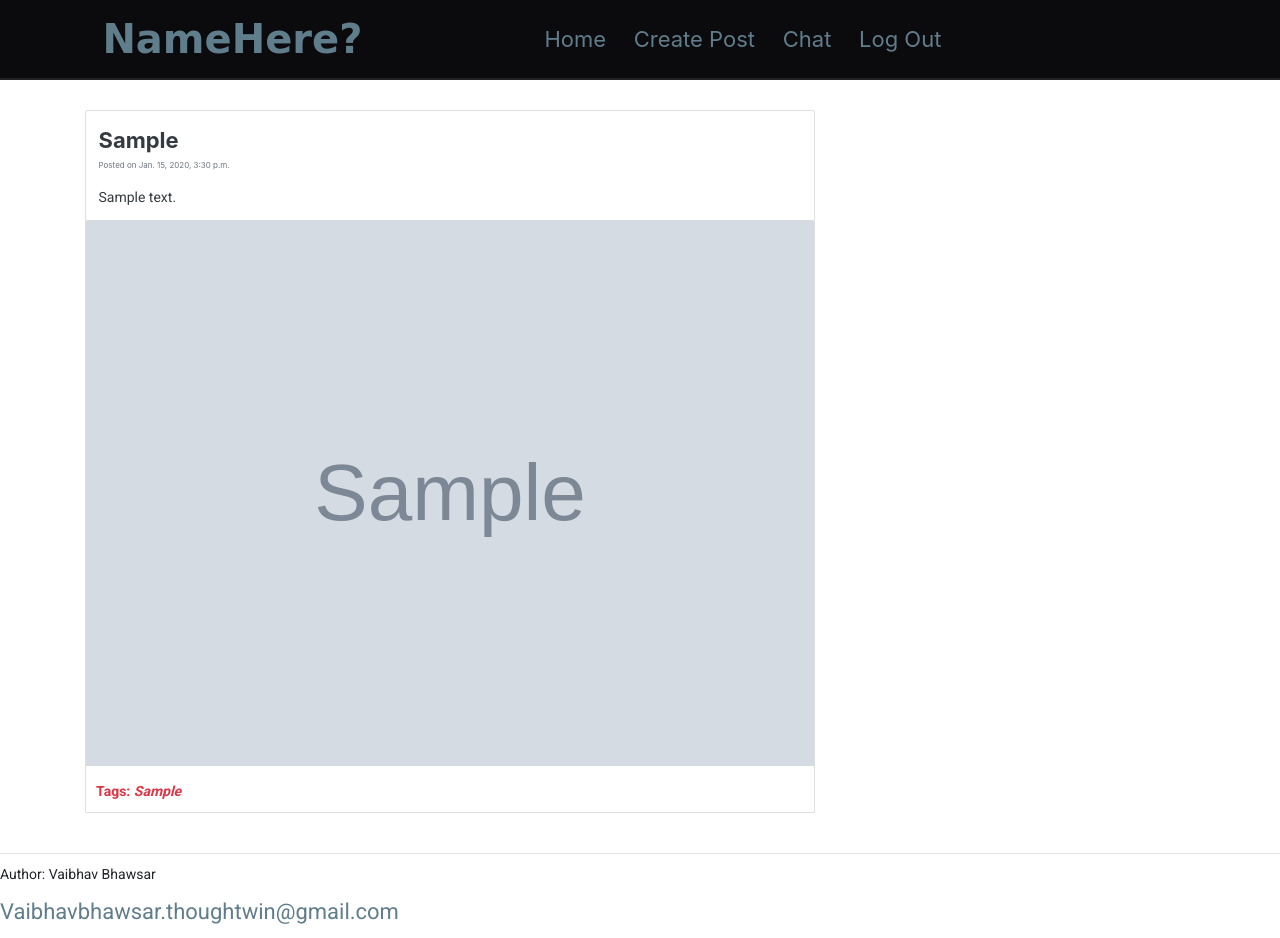
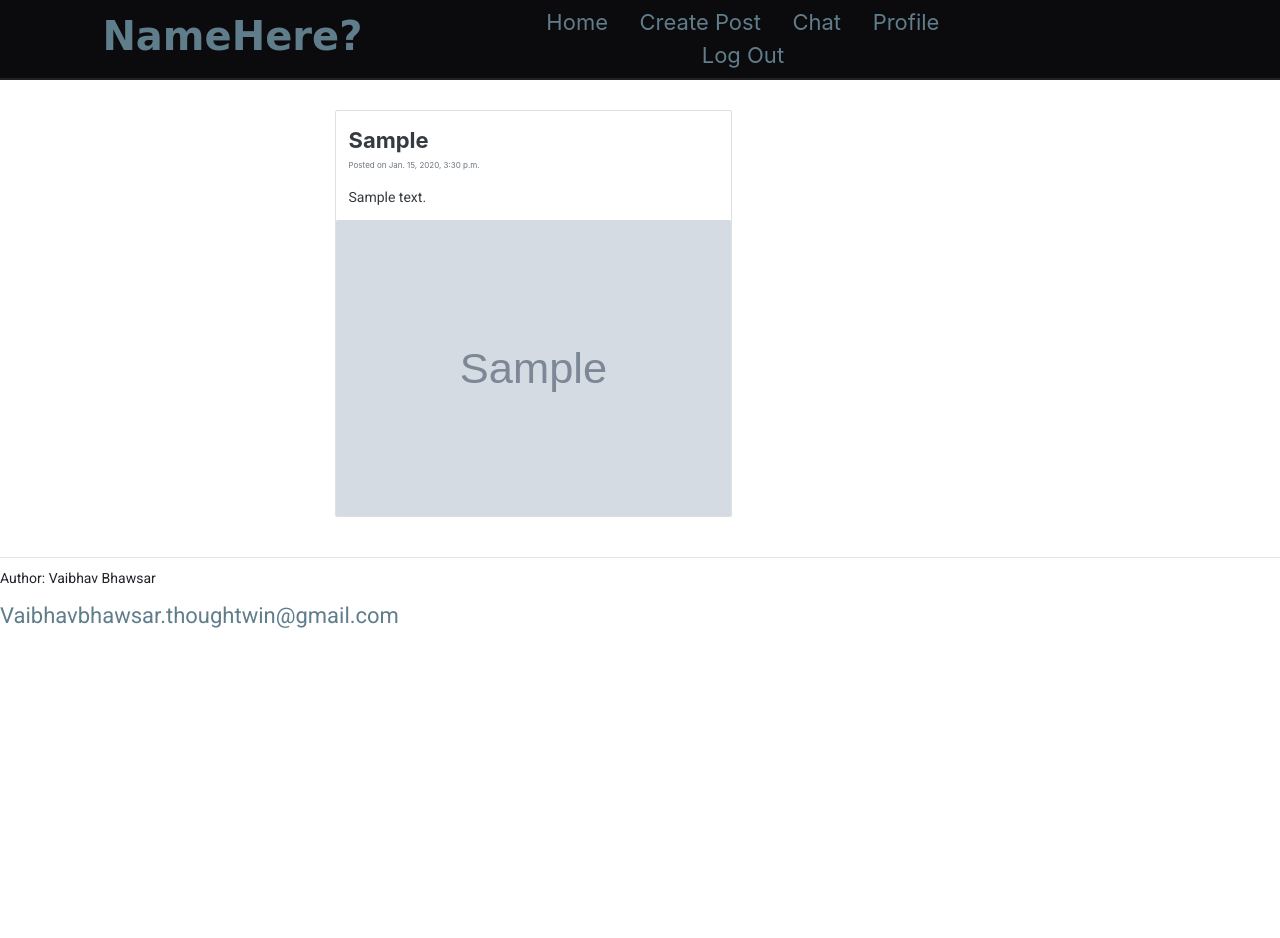
Before and after one commit to vaibhavbhwsr/mysite, a Django app: page / in a window 1280 px wide. After the commit the page ends 628 px from the top, so only its background shows below. Run offline with Django 3.2, Linux system fonts and the light colour scheme; a user stored in the database is signed in; tables that the repository leaves empty hold one stand-in row (values such as "Sample post"); grey boxes marked "Sample" are stand-in pictures; some libraries are stand-ins or nearby versions; some web fonts are replaced.

Commit message:
Modified

```diff
--- a/mysite/mysite/apps/registration/views.py
+++ b/mysite/mysite/apps/registration/views.py
@@ -35,7 +35,7 @@ class MyLogoutView(LogoutView):
 @method_decorator(login_required, name='dispatch')
 class PostCreateView(SuccessMessageMixin, LoginRequiredMixin, CreateView):
     form_class = NewPostForm
-    template_name = 'registration/create_post.html'
+    template_name = 'registration/post/create_post.html'
     success_url = '/'
     success_message = 'Your Post Created and Uploaded Successfully'
     extra_context = {'value': 'Create Post'}
--- a/mysite/mysite/settings.py
+++ b/mysite/mysite/settings.py
@@ -10,7 +10,8 @@ For the full list of settings and their values, see
 https://docs.djangoproject.com/en/3.2/ref/settings/
 """
 from pathlib import Path
-import sys, os
+import sys
+import os
 
 # Build paths inside the project like this: BASE_DIR / 'subdir'.
 BASE_DIR = Path(__file__).resolve().parent.parent
--- a/mysite/templates/layout/header.html
+++ b/mysite/templates/layout/header.html
@@ -20,6 +20,7 @@
 <!--                data-tooltip>Create Post</a>-->
                 <a href="{% url 'createpost' %}" class="liens">Create Post</a>
                 <a href="#" class="liens">Chat</a>
+                <a href="#" class="liens">Profile</a>
                 <a class="liens" href="{% url 'logout' %}" >Log Out</a>
             </div>
 
--- a/mysite/templates/registration/profile.html
+++ b/mysite/templates/registration/profile.html
@@ -13,22 +13,22 @@
 		<a href="{% url 'login' %}">Log In</a>
 	{% endif %}
 </div>
-<div class="container">
+<div class="container w-50 h-50">
 	<div class="row">
 	  <div class="col-md-8">
 		{% for post in posts %}
-		<div class="card card-signin my-5">
+		<div class="card my-5">
 		  <div class="card-body">
 			<a class="text-dark" href="{{ post.user_name.profile.get_absolute_url }}"><b>{{ post.user_name | capfirst }}</b></a>
 			<br><small class="text-muted">Posted on {{ post.date_posted }}</small>
 			<br><br>
 			<p class="card-text text-dark">{{ post.description }}</p>
 		  </div>
-		  <a href="{% url 'detail' post.id %}"><img class="card-img-top" src="/static/{{ post.picture.url }}" alt=""></a>
-		  {% if post.tags %}
-		  <br>
-		  <p class="text-danger ml-3"><b>Tags: <i>{{ post.tags }}</i></b></p>
-		  {% endif %}
+		  <a href="{% url 'detail' post.id %}"><img class="card-img-top" src="/static{{ post.picture.url }}" alt=""></a>
+<!--		  {% if post.tags %}-->
+<!--		  <br>-->
+<!--		  <p class="text-danger ml-3"><b>Tags: <i>{{ post.tags }}</i></b></p>-->
+<!--		  {% endif %}-->
 		</div>
 		{% endfor %}
 	   </div>
```
Also changed, not shown: mysite/requirements.txt (added, +9 -0 lines), mysite/templates/registration/post/detail.html (+6 -6 lines), mysite/static/images/post/1.jpeg (added), mysite/static/images/post/10.jpg (added), mysite/static/images/post/11.jpeg (added), mysite/static/images/post/13.jpg (added), mysite/static/images/post/2.png (deleted), mysite/static/images/post/4.jpg (added), mysite/templates/registration/post/create_post.html (renamed from mysite/templates/registration/create_post.html).
